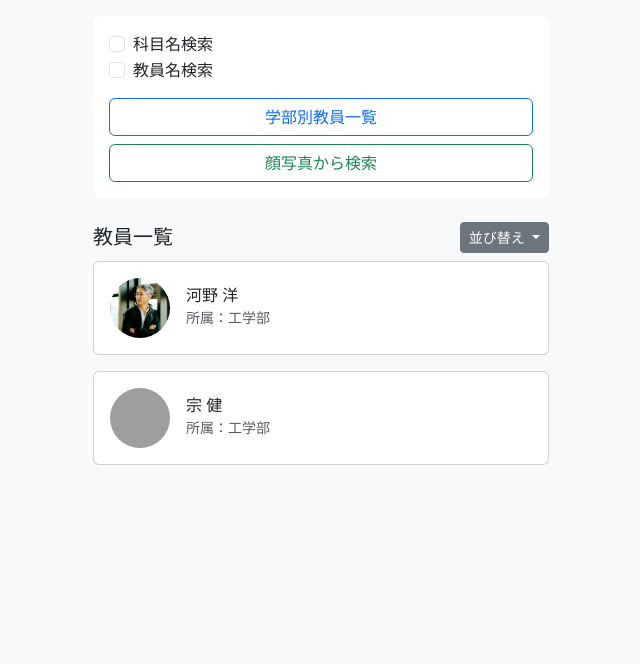
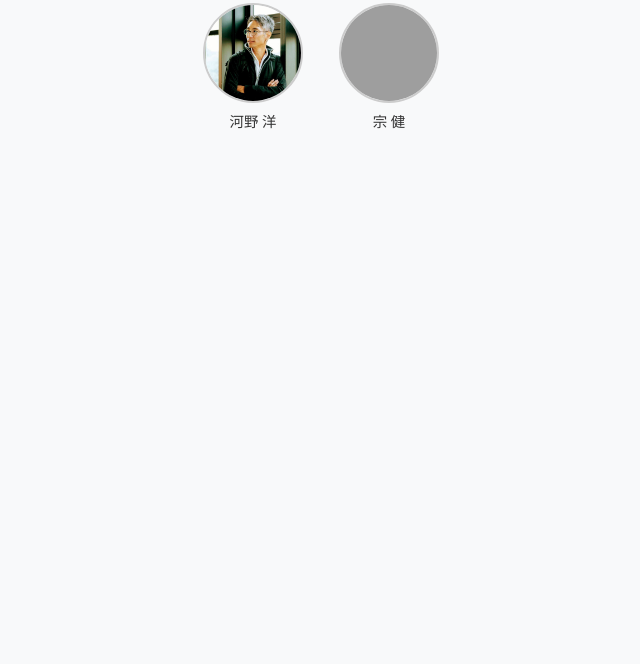
Before and after one commit to KoseiKawakami/HTML-, a plain HTML site: page top_menu.html in a window 1280 px wide. Shown: the part 136-800 px from the top of the page, without its empty margins (319-959 px from the left). Drawn offline with nearby package versions, Linux system fonts and the light colour scheme; grey boxes are pictures that could not be loaded.

Commit message:
Update top_menu.html

```diff
--- a/top_menu.html
+++ b/top_menu.html
@@ -3,99 +3,65 @@
 <head>
   <meta charset="UTF-8" />
   <meta name="viewport" content="width=device-width, initial-scale=1.0" />
-  <title>麗澤大学教員紹介アプリ</title>
+  <title>顔写真から検索</title>
   <link href="https://cdn.jsdelivr.net/npm/bootstrap@5.3.0/dist/css/bootstrap.min.css" rel="stylesheet" />
   <style>
     body {
       background-color: #f8f9fa;
     }
-    .app-container {
-      max-width: 480px;
+    .container {
+      max-width: 600px;
       margin: auto;
+      padding-top: 2rem;
     }
-    .sidebar {
-      background-color: #fff;
-      padding: 1rem;
-      border-radius: 0.5rem;
+    .photo-grid {
+      display: flex;
+      flex-wrap: wrap;
+      gap: 1rem;
+      justify-content: center;
     }
-    .teacher-list {
-      max-height: 500px;
-      overflow-y: auto;
+    .teacher-card {
+      width: 120px;
+      text-align: center;
     }
     .teacher-photo {
-      width: 60px;
-      height: 60px;
+      width: 100px;
+      height: 100px;
       object-fit: cover;
       border-radius: 50%;
-      margin-right: 1rem;
+      margin-bottom: 0.5rem;
+      border: 2px solid #ccc;
+    }
+    .teacher-name {
+      font-size: 0.9rem;
+      color: #333;
     }
   </style>
 </head>
 <body>
 
-  <div class="container py-4 app-container">
-    <h1 class="text-center fs-4 mb-3">麗澤大学<br>教員紹介アプリ</h1>
+  <div class="container text-center">
+    <h1 class="mb-3 fs-4">顔写真から検索</h1>
 
-    <!-- 検索 -->
-    <input type="text" class="form-control mb-3" placeholder="教員名やキーワードで検索" />
+    <!-- トップメニューに戻るボタン -->
+    <a href="top_menu.html" class="btn btn-secondary mb-4">← トップメニューに戻る</a>
 
-    <!-- メニュー -->
-    <div class="sidebar mb-4">
-      <div class="form-check">
-        <input class="form-check-input" type="checkbox" id="subjectSearch">
-        <label class="form-check-label" for="subjectSearch">科目名検索</label>
-      </div>
-      <div class="form-check mb-3">
-        <input class="form-check-input" type="checkbox" id="nameSearch">
-        <label class="form-check-label" for="nameSearch">教員名検索</label>
-      </div>
-      <a href="#" class="btn btn-outline-primary w-100 mb-2">学部別教員一覧</a>
-      <a href="face_search.html" class="btn btn-outline-success w-100">顔写真から検索</a>
-    </div>
-
-    <!-- 教員一覧タイトルと並び替えボタン -->
-    <div class="d-flex justify-content-between align-items-center mb-2">
-      <h5 class="mb-0">教員一覧</h5>
-      <div class="dropdown">
-        <button class="btn btn-sm btn-secondary dropdown-toggle" type="button" data-bs-toggle="dropdown" aria-expanded="false">
-          並び替え
-        </button>
-        <ul class="dropdown-menu">
-          <li><a class="dropdown-item" href="#">五十音順</a></li>
-          <li><a class="dropdown-item" href="#">学部順</a></li>
-        </ul>
-      </div>
-    </div>
-
-    <!-- 教員一覧（教員カード）-->
-    <div class="teacher-list">
-      <a href="teacher_kawano.html" class="text-decoration-none text-dark">
-        <div class="card mb-3">
-          <div class="card-body d-flex align-items-center">
-            <img src="picture_yoh.jpg" alt="河野 洋 先生の写真" class="teacher-photo" />
-            <div>
-              <h6 class="mb-0">河野 洋</h6>
-              <small class="text-muted">所属：工学部</small>
-            </div>
-          </div>
-        </div>
+    <div class="photo-grid">
+      <!-- 教員1 -->
+      <a href="teacher_kawano.html" class="teacher-card text-decoration-none">
+        <img src="picture_yoh.jpg" alt="河野 洋" class="teacher-photo" />
+        <div class="teacher-name">河野 洋</div>
       </a>
 
-      <a href="teacher_so.html" class="text-decoration-none text-dark">
-        <div class="card mb-3">
-          <div class="card-body d-flex align-items-center">
-            <img src="picture_so.jpg" alt="宗 武 先生の写真" class="teacher-photo" />
-            <div>
-              <h6 class="mb-0">宗 健</h6>
-              <small class="text-muted">所属：工学部</small>
-            </div>
-          </div>
-        </div>
+      <!-- 教員2 -->
+      <a href="teacher_so.html" class="teacher-card text-decoration-none">
+        <img src="picture_so.jpg" alt="宗 健" class="teacher-photo" />
+        <div class="teacher-name">宗 健</div>
       </a>
+
+      <!-- 他の教員もここに追加可能 -->
     </div>
   </div>
 
-  <!-- Bootstrap JS -->
-  <script src="https://cdn.jsdelivr.net/npm/bootstrap@5.3.0/dist/js/bootstrap.bundle.min.js"></script>
 </body>
 </html>
```
